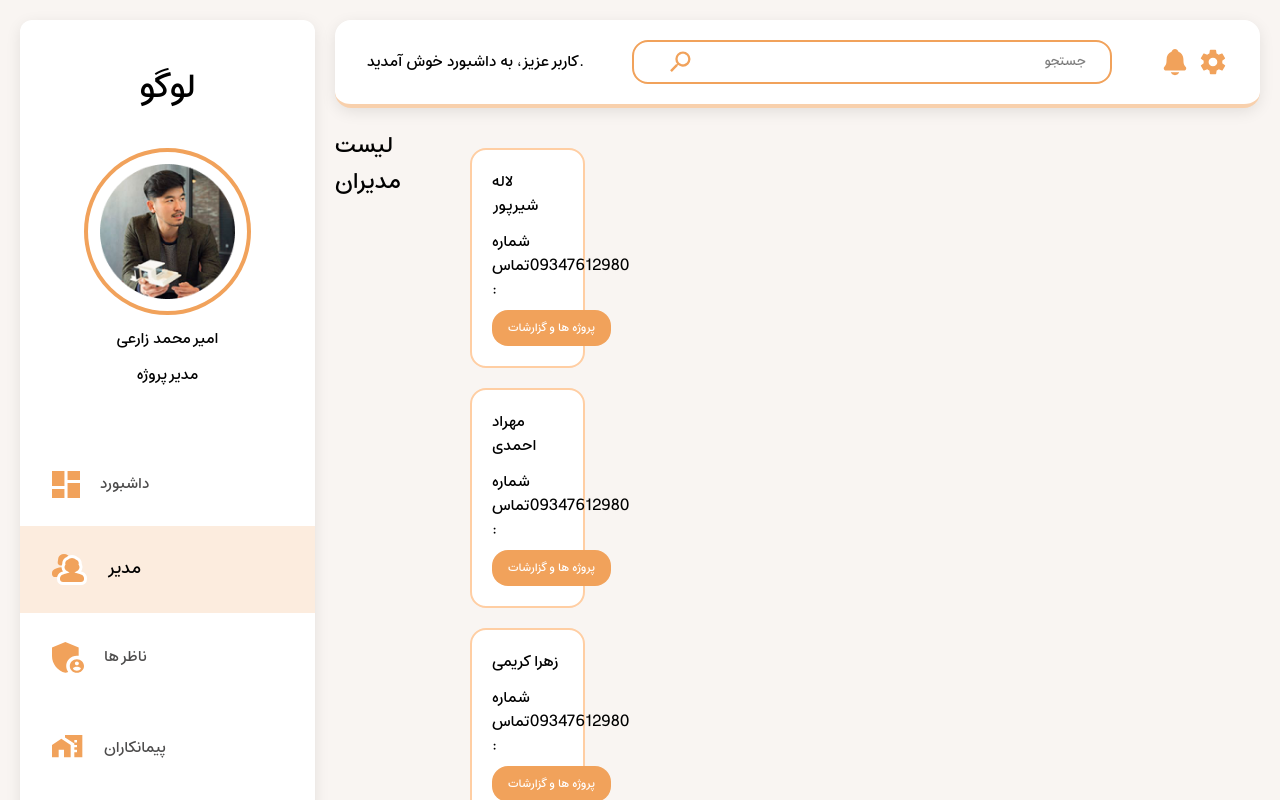
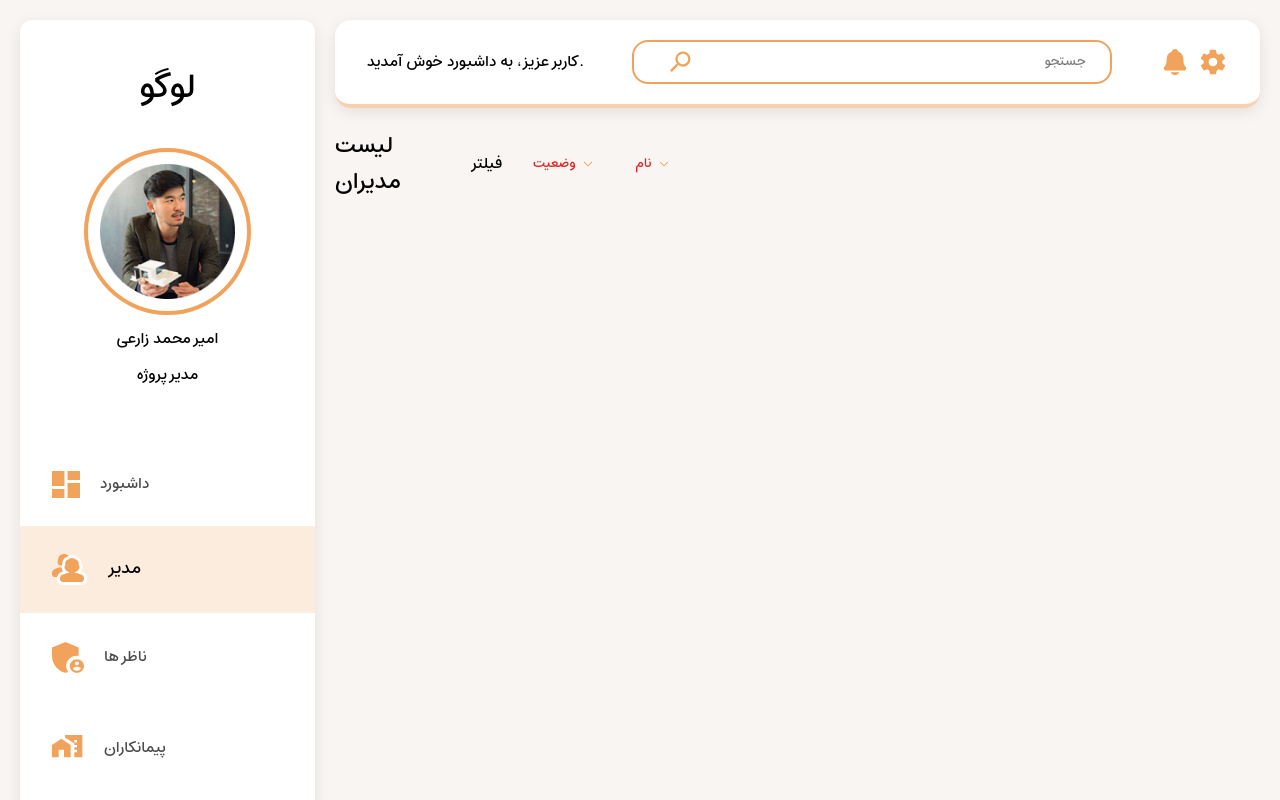
Before and after one commit to AliDlt/ProjectManagementClient, a React app: page /managers in a window 1280 px wide. Shown: the top 800 px of the page. Built offline with nearby package versions, Linux system fonts and the light colour scheme; the HTML template or start-up script is replaced by a standard one.

Commit message:
config antd

```diff
--- a/components/ui/MembersList.jsx
+++ /dev/null
@@ -1,34 +0,0 @@
-import React from "react";
-import { Link } from "react-router-dom";
-import CustomButton from "../modules/CustomButton";
-
-function MembersList({ members, title }) {
-  return (
-    <>
-      <h3 className="text-24">{title}</h3>
-
-      <div className="flex flex-col gap-5 mt-5">
-        {members.map(({ name, phone }, index) => (
-          <Link
-            key={index}
-            to="1"
-            className="p-5 border-2 border-custom-primary-color-300 rounded-custom bg-white space-y-3"
-          >
-            <h4>{name}</h4>
-            <div className="flex justify-between items-center flex-wrap gap-2">
-              <div className=" flex items-center">
-                <span>شماره تماس : </span>
-                <span>{phone}</span>
-              </div>
-              <CustomButton className="text-12 mr-auto">
-                <span className="text-white">پروژه ها و گزارشات</span>
-              </CustomButton>
-            </div>
-          </Link>
-        ))}
-      </div>
-    </>
-  );
-}
-
-export default MembersList;
--- /dev/null
+++ b/components/ui/memberList/MembersFilter.jsx
@@ -0,0 +1,25 @@
+import { Select } from "antd";
+import React from "react";
+import { HiChevronDown } from "react-icons/hi2";
+
+function MembersFilter() {
+  return (
+    <div className="flex items-center gap-5">
+      <span>فیلتر</span>
+      <Select
+        placeholder="وضعیت"
+        className="flex-1"
+        suffixIcon={<HiChevronDown className="text-custom-primary-color" />}
+        options={[{ value: "sample", label: <span>sample</span> }]}
+      />
+      <Select
+        placeholder="نام"
+        className="flex-1"
+        suffixIcon={<HiChevronDown className="text-custom-primary-color" />}
+        options={[{ value: "sample", label: <span>sample</span> }]}
+      />
+    </div>
+  );
+}
+
+export default MembersFilter;
--- /dev/null
+++ b/components/ui/memberList/MembersList.jsx
@@ -0,0 +1,15 @@
+import React from "react";
+import MembersFilter from "./MembersFilter";
+
+function MembersList({ members, title }) {
+  return (
+    <>
+      <h3 className="text-24">{title}</h3>
+      <div className="flex flex-col gap-5 mt-5">
+        <MembersFilter />
+      </div>
+    </>
+  );
+}
+
+export default MembersList;
--- a/pages/LoginPage.jsx
+++ b/pages/LoginPage.jsx
@@ -12,7 +12,7 @@
 import { Link, useNavigate } from "react-router-dom";
 
 const LoginPage = () => {
-  const { showToast } = useToast();
+  const toast = useToast();
   const [loading, setLoading] = useState(false);
 
   const navigate = useNavigate();
@@ -30,11 +30,11 @@
     setLoading(true);
     try {
       const response = await login(values);
-      showToast(response.message, "success");
+      toast(response.message, "success");
       console.log(response);
     } catch (err) {
       console.log(err);
-      showToast(err.response.data.message, "error");
+      toast(err.response.data.message, "error");
     } finally {
       setLoading(false);
     }
--- a/pages/ManagersPage.jsx
+++ b/pages/ManagersPage.jsx
@@ -1,5 +1,5 @@
 import React from "react";
-import MembersList from "../components/ui/MembersList";
+import MembersList from "../components/ui/memberList/MembersList";
 
 const managers = [
   {
--- a/services/auth.js
+++ b/services/auth.js
@@ -17,9 +17,7 @@
 };
 
 export const login = async (data) => {
-  const response = await http.post("/auth/login", data, {
-    withCredentials: false,
-  });
+  const response = await http.post("/auth/login", data);
   return response.data;
 };
 
--- a/src/App.jsx
+++ b/src/App.jsx
@@ -25,7 +25,7 @@
 
   return (
     <ToastMessageProvider>
-      <StyleProvider>
+      <StyleProvider layer>
         <ConfigProvider
           form={{
             validateMessages: true,
@@ -34,6 +34,7 @@
             token: {
               controlOutlineWidth: 0,
               fontFamily: "estedad",
+              colorBorder: "rgb(var(--primary-color))",
             },
             components: {
               Input: {
@@ -53,12 +54,12 @@
                 colorPrimaryHover: "rgb(var(--primary-color) / 0.8)",
                 borderRadiusSM: 6,
               },
-            },
-
-            Checkbox: {
-              colorPrimary: "rgb(var(--primary-color))",
-              colorPrimaryHover: "rgb(var(--primary-color) / 0.8)",
-              borderRadiusSM: 6,
+              Select: {
+                selectorBg: "transparent",
+                optionSelectedBg: "rgb(var(--primary-color) / 0.8)",
+                colorPrimary: "rgb(var(--primary-color))",
+                colorPrimaryHover: "rgb(var(--primary-color))",
+              },
             },
           }}
         >
--- a/src/index.css
+++ b/src/index.css
@@ -53,8 +53,17 @@
 }
 
 /* Checkbox */
+.ant-checkbox {
+  border: 1px solid rgb(var(--primary-color));
+}
+
 .ant-checkbox-inner {
-  @apply !w-5 !h-5;
+  @apply w-5 h-5 relative;
+}
+
+.ant-checkbox-inner::after {
+  content: url("../public/icons/tick-svgrepo-com.svg");
+  @apply rotate-0 absolute top-1;
 }
 
 .ant-checkbox-wrapper {
@@ -74,3 +83,8 @@
 .ant-btn-loading-icon {
   @apply scale-150 text-white;
 }
+
+/* Select */
+.ant-select-selection-placeholder {
+  @apply text-red-600;
+}
```
Also changed, not shown: public/icons/CloseEye.jsx (deleted, +0 -21 lines), public/icons/OpenEye.jsx (deleted, +0 -16 lines), hooks/useUser.jsx (added), public/icons/tick-svgrepo-com.svg (added).
